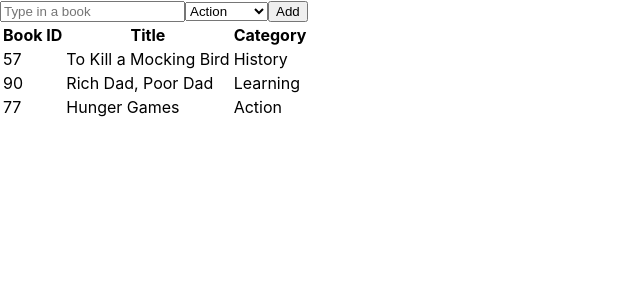
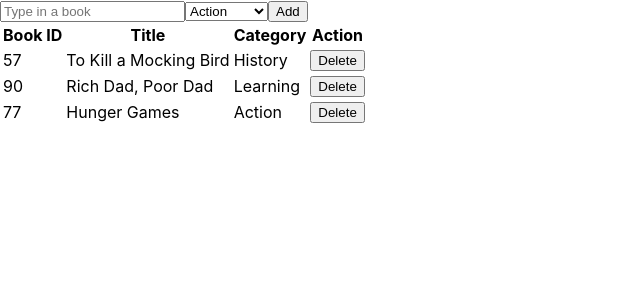
Before and after one commit to mrnadaara/React-Bookstore, a React (Create React App) app: page / in a window 1280 px wide. Shown: the top 300 px of the page, without its empty margins (0-640 px from the left). Built offline with nearby package versions, Linux system fonts and the light colour scheme.

Commit message:
Connected the REMOVE_BOOK action to the BooksList component

```diff
--- a/src/components/Book/Book.jsx
+++ b/src/components/Book/Book.jsx
@@ -1,20 +1,23 @@
 import React from 'react';
 import PropTypes from 'prop-types';
 
-const Book = ({ book }) => (
+const Book = ({ book, onClick }) => (
   <tr>
     <td>{ book.id }</td>
     <td>{ book.title }</td>
     <td>{ book.category }</td>
+    <td><button type="button" onClick={onClick}>Delete</button></td>
   </tr>
 );
 
 Book.propTypes = {
   book: PropTypes.objectOf(PropTypes.string),
+  onClick: PropTypes.func,
 };
 
 Book.defaultProps = {
   book: {},
+  onClick: () => {},
 };
 
 export default Book;
--- a/src/containers/BooksList/BooksList.jsx
+++ b/src/containers/BooksList/BooksList.jsx
@@ -1,9 +1,11 @@
 import React from 'react';
 import { connect } from 'react-redux';
 import PropTypes from 'prop-types';
+import { bindActionCreators } from 'redux';
 import Book from '../../components/Book/Book';
+import { removeBook } from '../../actions';
 
-const BooksList = ({ books }) => (
+const BooksList = ({ books, handleRemoveBook }) => (
   <div>
     <table>
       <thead>
@@ -11,11 +13,14 @@ const BooksList = ({ books }) => (
           <th>Book ID</th>
           <th>Title</th>
           <th>Category</th>
+          <th>Action</th>
         </tr>
       </thead>
       <tbody>
         {
-          books.map(book => <Book key={book.id} book={book} />)
+          books.map(book => (
+            <Book key={book.id} book={book} onClick={() => handleRemoveBook(book)} />
+          ))
         }
       </tbody>
     </table>
@@ -28,14 +33,20 @@ BooksList.propTypes = {
     title: PropTypes.string,
     category: PropTypes.string,
   })),
+  handleRemoveBook: PropTypes.func,
 };
 
 BooksList.defaultProps = {
   books: [],
+  handleRemoveBook: () => {},
 };
 
 const mapStateToProps = ({ books }) => ({
   books,
 });
 
-export default connect(mapStateToProps)(BooksList);
+const mapDispatchToProps = dispatch => bindActionCreators({
+  handleRemoveBook: removeBook,
+}, dispatch);
+
+export default connect(mapStateToProps, mapDispatchToProps)(BooksList);
--- a/src/reducers/books.js
+++ b/src/reducers/books.js
@@ -5,7 +5,7 @@ const booksReducer = (state = [], action) => {
     case CREATE_BOOK:
       return [...state, action.payload];
     case REMOVE_BOOK:
-      return state;
+      return [...state.filter(book => book.id !== action.payload.id)];
     default:
       return state;
   }
```
Also changed, not shown: 1 other file (tests, documents, lock files or other folders).
